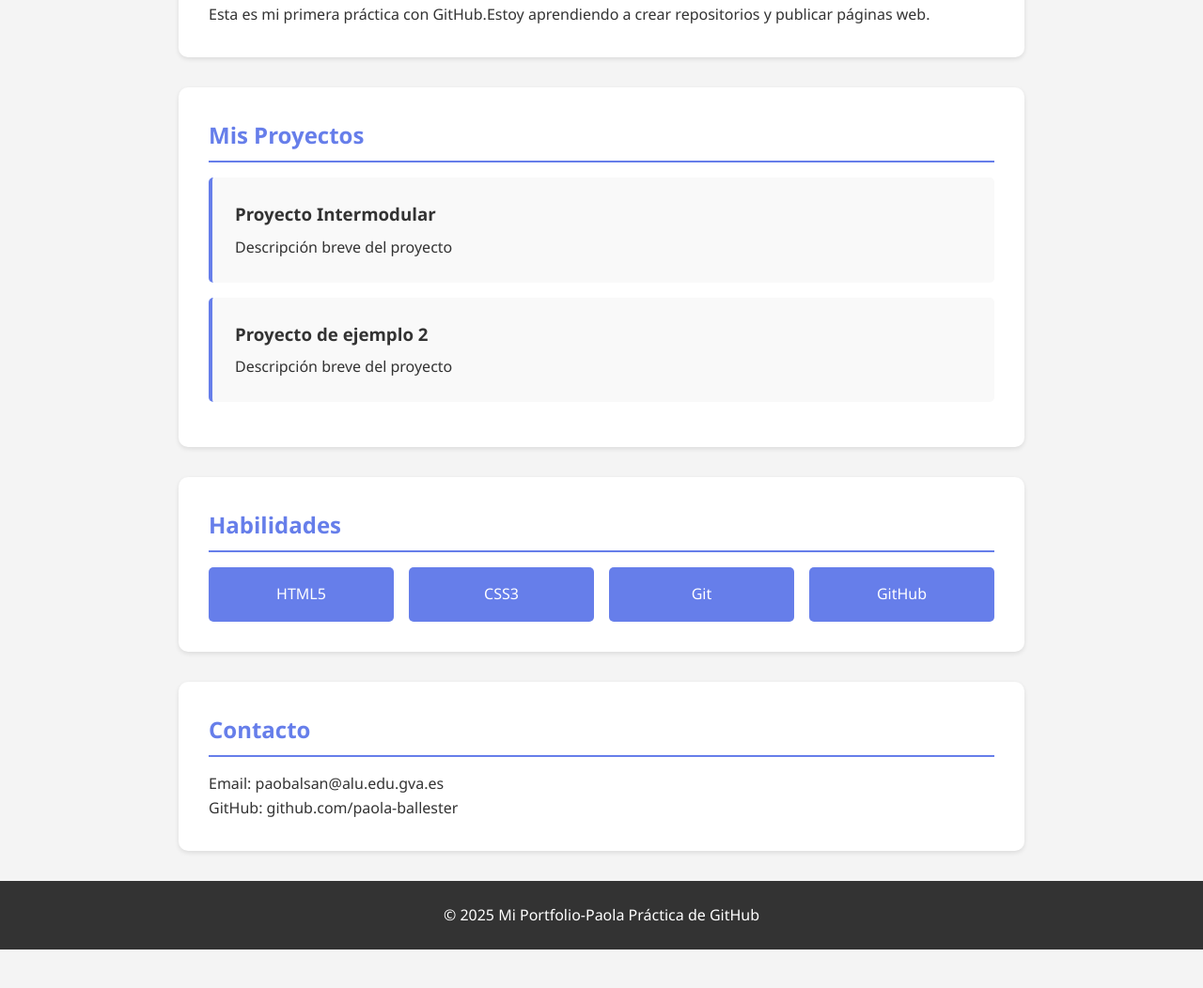
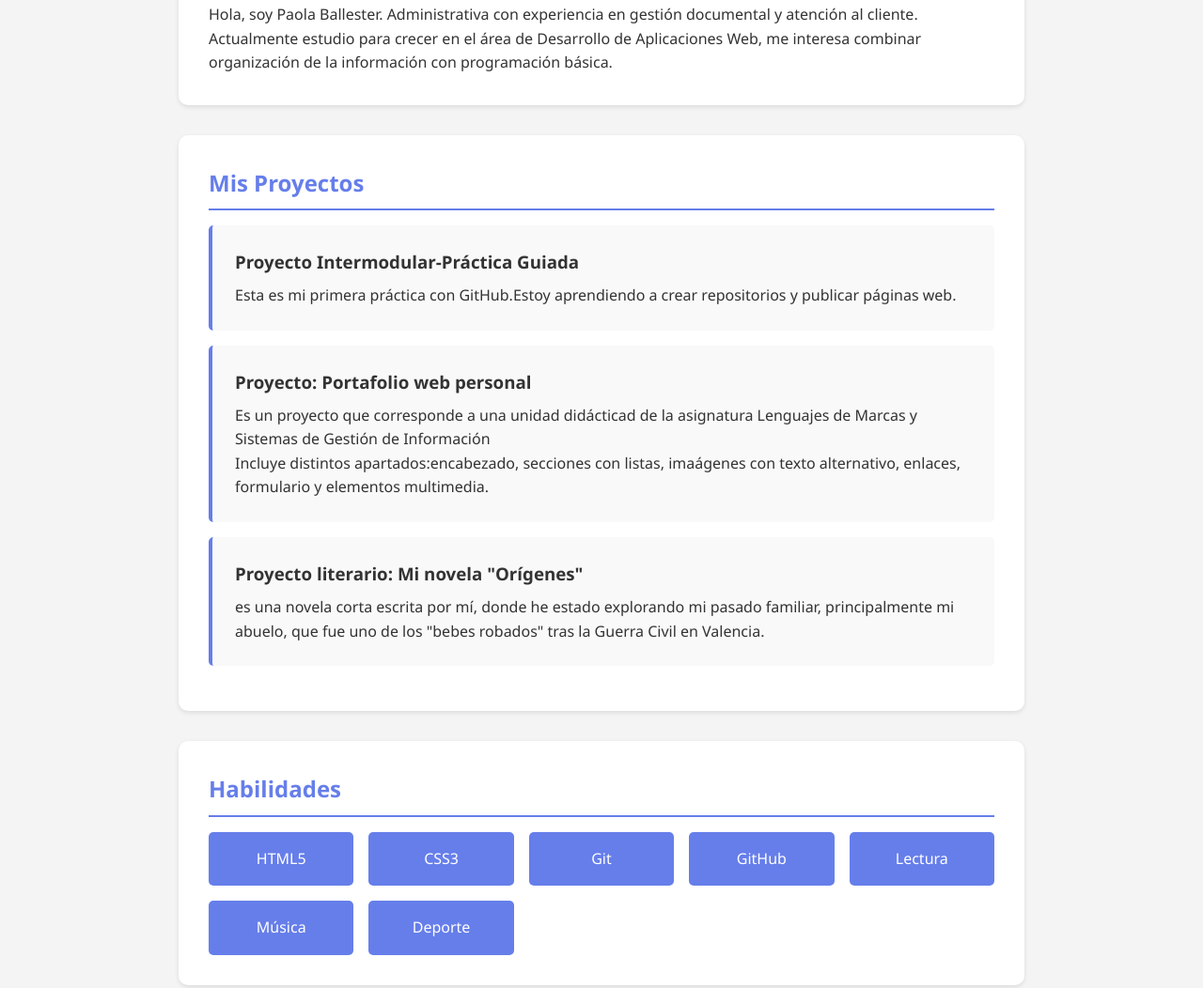
Before and after one commit to paola-ballester/mi-portfolio, a plain HTML site: page index.html in a window 1280 px wide. Shown: the part 319-1371 px from the top of the page at 94% size. Before the commit the page ends 1330 px from the top, so only its background shows below. Drawn offline with Linux system fonts and the light colour scheme.

Commit message:
Actualizar contenido del portfolio: header, sobre mí, proyectos y habilidades

```diff
--- a/index.html
+++ b/index.html
@@ -8,24 +8,28 @@
 </head>
 <body>
   <header>
-    <h1>Paola Ballester Sánchez</h1>
+    <h1>Paola Ballester</h1>
     <p>Estudiante de DAW</p>
   </header>
   <section id="sobre-mi">
     <h2>Sobre mí</h2>
-    <p>Esta es mi primera práctica con GitHub.Estoy aprendiendo a crear repositorios y publicar páginas web.</p>
+    <p>Hola, soy Paola Ballester. Administrativa con experiencia en gestión documental y atención al cliente. Actualmente estudio para crecer en el área de Desarrollo de Aplicaciones Web, me interesa combinar organización de la información con programación básica.</p>
   </section>
 
    <section id="proyectos">
      <h2>Mis Proyectos</h2>
      <div class="proyecto">
-       <h3>Proyecto Intermodular</h3>
-       <p>Descripción breve del proyecto</p>
+       <h3>Proyecto Intermodular-Práctica Guiada</h3>
+       <p>Esta es mi primera práctica con GitHub.Estoy aprendiendo a crear repositorios y publicar páginas web.</p>
      </div>
      <div class="proyecto">
-       <h3>Proyecto de ejemplo 2</h3>
-       <p>Descripción breve del proyecto</p>
+       <h3>Proyecto: Portafolio web personal</h3>
+       <p>Es un proyecto que corresponde a una unidad didácticad de la asignatura Lenguajes de Marcas y Sistemas de Gestión de Información</p>
+       <p>Incluye distintos apartados:encabezado, secciones con listas, imaágenes con texto alternativo, enlaces, formulario y elementos multimedia.</p>
      </div>
+     <div class="proyecto">
+       <h3>Proyecto literario: Mi novela "Orígenes"</h3>
+       <p>es una novela corta escrita por mí, donde he estado explorando mi pasado familiar, principalmente mi abuelo, que fue uno de los "bebes robados" tras la Guerra Civil en Valencia.</p>
    </section>
    <section id="habilidades">
      <h2>Habilidades</h2>
@@ -34,6 +38,9 @@
        <li>CSS3</li>
        <li>Git</li>
        <li>GitHub</li>
+       <li>Lectura</li>
+       <li>Música</li>
+       <li>Deporte</li>
      </ul>
    </section>
   <section id="contacto">
@@ -41,6 +48,7 @@
     <p>Email: paobalsan@alu.edu.gva.es</p>
     <p>GitHub: github.com/paola-ballester</p>
   </section>
-  <footer>&copy; 2025 Mi Portfolio-Paola Práctica de GitHub</footer>
+  <footer>&copy; 2025</footer>
 </body>
+
 </html>
```
